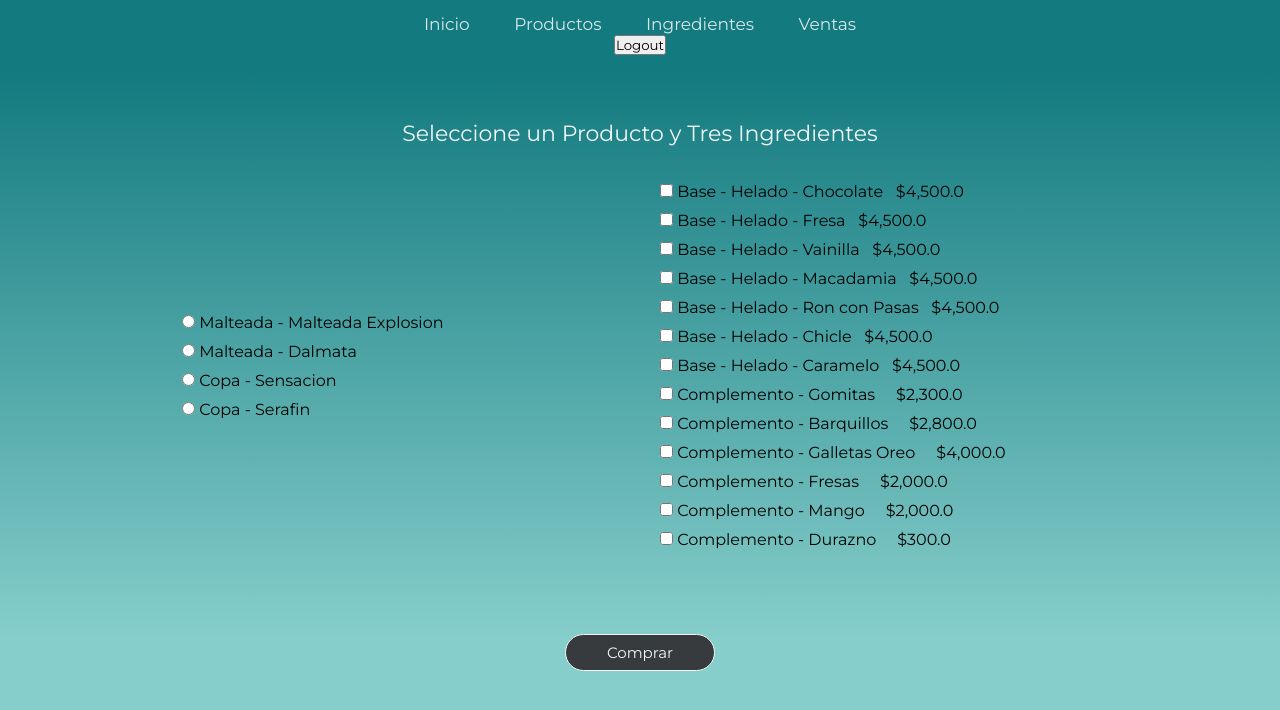
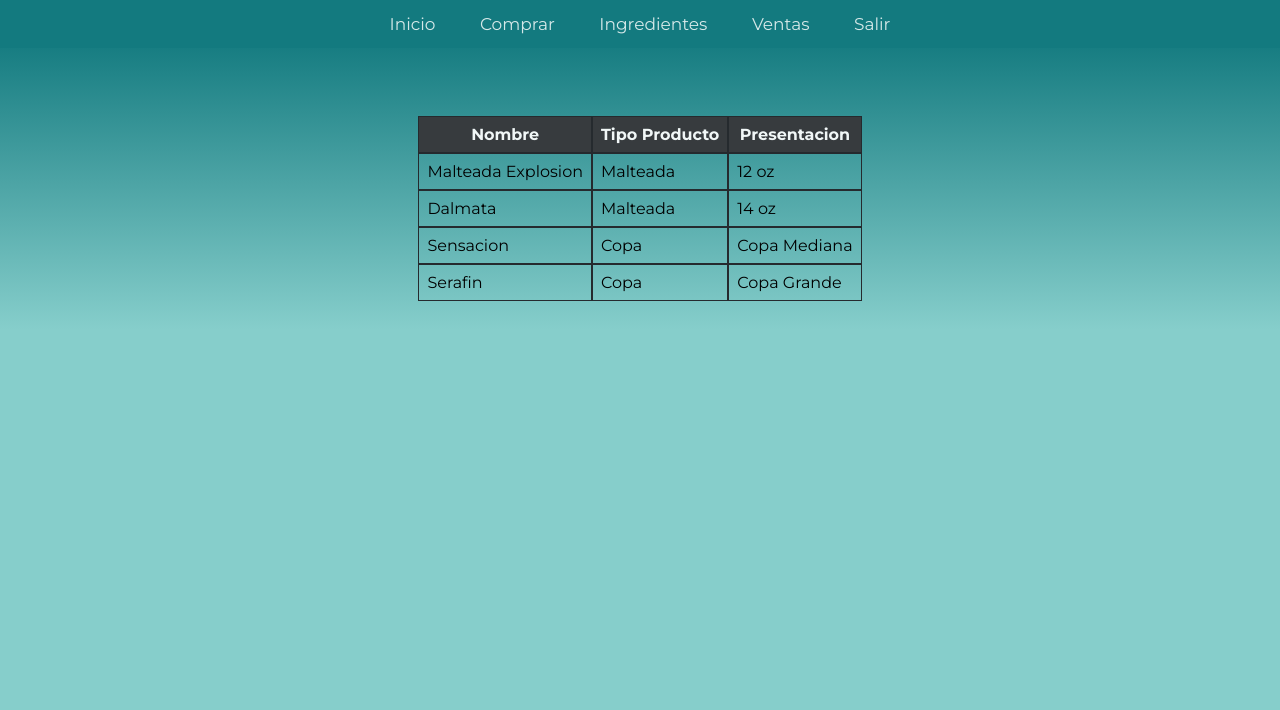
Before and after one commit to UniAAndresGualteros/PROYECTO3-cgualteros, a Flask app: page / in a window 1280 px wide. Shown: the top 710 px of the page. Run offline with Flask 3, Linux system fonts and the light colour scheme; a user stored in the database is signed in; data comes from the database, SQL or seed files in the repository; parts of the project's set-up code (start-up, migrations or seed data) failed here and were passed over.

Commit message:
Actualizacion Proyecto

```diff
--- a/app.py
+++ b/app.py
@@ -49,7 +49,7 @@ def load_user(user_id):
     return None
 
 
-@app.route('/logout', methods=['POST'])
+@app.route('/logout')
 @login_required
 def logout():
     logout_user()
@@ -62,11 +62,11 @@ def unauthorized():
 
 
 
-api.add_resource(HeladeriaController, "/")
+api.add_resource(ProductosController, "/")
+api.add_resource(HeladeriaController, "/vender")
 api.add_resource(UsuarioController, "/login")
 api.add_resource(HeladosVender, '/heladosvender')
 api.add_resource(IngredientesController, "/ingredientes")
-api.add_resource(ProductosController, "/productos")
 api.add_resource(VentasController, "/ventas")
 api.add_resource(ProductosList, '/api/productos')
 api.add_resource(ProductoporID, '/api/productos/<int:id>')
--- a/auth.py
+++ b/auth.py
@@ -1,4 +1,4 @@
-from flask import jsonify, request
+from flask import jsonify, request, make_response, render_template
 from flask_login import LoginManager, login_required, current_user, login_user, logout_user
 from functools import wraps
 from models.usuarios import Usuarios
@@ -14,7 +14,7 @@ def role_required(required_roles):
             if current_user.rol_usuario not in required_roles:
                 response = jsonify({'error': 'Acceso No Autorizado'})
                 response.status_code = 401
-                return response
+                return make_response(render_template("no-autorizado.html"))
             return fn(*args, **kwargs)
         return decorated_view
     return wrapper
--- a/controllers/consultas_api.py
+++ b/controllers/consultas_api.py
@@ -51,6 +51,8 @@ class ProductoporNombre(Resource):
 
 
 class IngredientesList(Resource):
+
+    @role_required([1,2])
     def get(self):
         ingredientes = Ingredientes.query.join(Sabores, Ingredientes.sabor_base==Sabores.idSabor).all()
 
@@ -78,6 +80,8 @@ class IngredientesList(Resource):
 
 
 class IngredienteporID(Resource):
+
+    @role_required([1,2])
     def get(self, id):
         ingredientes = Ingredientes.query.filter_by(idIngrediente=id).join(Sabores, Ingredientes.sabor_base==Sabores.idSabor)
 
@@ -105,6 +109,8 @@ class IngredienteporID(Resource):
 
 
 class IngredienteporNombre(Resource):
+
+    @role_required([1,2])
     def get(self):
         nombre = request.args.get('nombre', None)
         if nombre is None:
--- a/controllers/consultas_controller.py
+++ b/controllers/consultas_controller.py
@@ -7,10 +7,12 @@ from models. productos import Productos
 from db import db
 from sqlalchemy import text # type: ignore
 from flask_login import login_required
+from auth import role_required
 
 
 class VentasController(Resource):
 
+    @role_required([1])
     def get(self):
         sql_query = text("""
         select V.fecha_venta, P.nombre as Producto, P.tipo_producto, concat(I1.nombre,' ',S1.nombre) Ingrediente1, I1.precio as Precio_1, I1.tipo_ingrediente as Tipo_1,
@@ -32,6 +34,7 @@ class VentasController(Resource):
 
 class IngredientesController(Resource):
 
+    @role_required([1,2])
     @login_required
     def get(self):
         ingredientes = Ingredientes.query.join(Sabores, Ingredientes.sabor_base==Sabores.idSabor).order_by(Ingredientes.idIngrediente).all()
@@ -40,7 +43,6 @@ class IngredientesController(Resource):
 
 class ProductosController(Resource):
 
-    @login_required
     def get(self):
         productos = Productos.query.all()
-        return make_response(render_template("productos.html",productos=productos))
+        return make_response(render_template("index.html",productos=productos))
--- a/controllers/heladeria_controller.py
+++ b/controllers/heladeria_controller.py
@@ -6,14 +6,16 @@ from models.sabores import Sabores
 from models.ventas import Ventas
 from models.funciones import *
 from db import db
+from flask_login import login_required
 
 
 class HeladeriaController(Resource):
 
+    @login_required
     def get(self):
         ingredientes = Ingredientes.query.join(Sabores, Ingredientes.sabor_base==Sabores.idSabor).order_by(Ingredientes.idIngrediente).all()
         productos = Productos.query.all()
-        return make_response(render_template("index.html",ingredientes=ingredientes, productos=productos))
+        return make_response(render_template("vender.html",ingredientes=ingredientes, productos=productos))
 
 
 class HeladosVender(Resource):
--- a/controllers/inicio_controller.py
+++ b/controllers/inicio_controller.py
@@ -23,9 +23,7 @@ class UsuarioController(Resource):
             if user:
                 login_user(user)
 
-                if user.rol_usuario == 1:
-                    return redirect(url_for("productoscontroller"))
-                else:
-                    return redirect(url_for("ingredientescontroller"))
+
+                return redirect(url_for("productoscontroller"))
 
             return make_response(render_template("login.html"))
--- a/static/styles.css
+++ b/static/styles.css
@@ -93,6 +93,8 @@ body{
     color: #f1f7f7;
     font-size: 15px;
     cursor: pointer;
+    text-align: center;
+    text-decoration: none;
 }
 
 .PrincipalBton:hover{
@@ -141,6 +143,27 @@ li{
     color: #f1f7f7;
 }
 
+.DivImg{
+    width: 90%;
+    text-align: center;
+    font-size: 35px;
+    font-weight: 900;
+}
+
+.DivImg a{
+    text-align: center;
+    font-size: 25px;
+    font-weight: 800;
+    padding: 10px;
+}
+
+.DivImg a:hover{
+    text-align: center;
+    font-size: 30px;
+    font-weight: 800;
+    padding: 10px;
+}
+
 .LoginInp{
     padding: 12px;
     border-radius: 20px;
--- a/templates/index.html
+++ b/templates/index.html
@@ -8,72 +8,34 @@
 </head>
 <body>
 
-    <div class="menu">
-        <a href="/" class="menua">Inicio</a>
-        <a href="/productos" class="menua">Productos</a>
-        <a href="/ingredientes"class="menua">Ingredientes</a>
-        <a href="/ventas"class="menua">Ventas</a>
-        <form action="{{ url_for('logout') }}" method="post">
-            <button type="submit">Logout</button>
-    </div>
+    {% if current_user.is_authenticated %}
+        {% include '/menu-login.html' %}
+    {% else %}
+        {% include '/menu.html' %}
+    {% endif %}
+
 
     <div class="principal">
-        <div class="principalMensajes">
-        {% with messages = get_flashed_messages(with_categories=true) %}
-            {% if messages %}
-            <ul class="flashes">
-                {% for category, message in messages %}
-                    <li class="{{ category }}">{{ message }}</li>
-                    {% endfor %}
-                </ul>
-            {% endif %}
-        {% endwith %}
+        <table  class="principalTabla">
 
-        <form action="/heladosvender" method="post">
-
-        </div>
-
-            <div class="divPrincipalP"><p>Seleccione un Producto y Tres Ingredientes</p></div>
-
-            <div class="divPrincipal">
+                <tr>
+                    <th>Nombre</th>
+                    <th>Tipo Producto</th>
+                    <th>Presentacion</th>
+                </tr>
 
 
                 {% for producto in productos %}
-
-                <li>
-                    <input type="radio" name="producto" value="{{ producto.idProducto }}" id="producto_{{ producto.idProducto }}">
-                    <label for="producto_{{ producto.idProducto }}">{{ producto.tipo_producto }} - {{ producto.nombre }}</label>
-                </li>
+                    <tr>
+                        <td>{{producto.nombre}}</td>
+                        <td>{{producto.tipo_producto}}</td>
+                        <td>{{producto.presentacion}}</td>
+                    </tr>
+                {% endfor %}
 
 
-
-                {% endfor %}
-
-            </div>
-            <div class="divPrincipal">
-
-
-                {% for ingrediente in ingredientes %}
-
-                <li>
-                    <input type="checkbox" name="ingredientes" value="{{ ingrediente.idIngrediente }}" id="ingrediente_{{ ingrediente.idIngrediente }}">
-                    <label for="ingrediente_{{ ingrediente.idIngrediente }}">{{ ingrediente.tipo_ingrediente }} - {{ ingrediente.nombre }}
-                        {% if ingrediente.sabores.nombre == "Sin Sabor" %}
-                            &nbsp
-                        {% else %}
-                            - {{ingrediente.sabores.nombre}}
-                        {% endif %}
-                        &nbsp   ${{'{:,}'.format(ingrediente.precio)}}
-                    </label>
-                </li>
-
-            {% endfor %}
-
-            </div>
-            <div class="divPrincipalBoton">
-            <button type="submit" class="PrincipalBton">Comprar</button>
-            </div>
-        </form>
+        </table>
+    </div>
 
 </body>
 </html>
--- a/templates/login.html
+++ b/templates/login.html
@@ -18,6 +18,7 @@
             <input type="password" name="password" id="password" required class="LoginInp">
             <br><br>
             <button class="PrincipalBton" type="submit">Login</button>
+            <a href="/" class="PrincipalBton">Inicio</a>
         </form>
     </div>
 </body>
--- /dev/null
+++ b/templates/menu-login.html
@@ -0,0 +1,7 @@
+<div class="menu">
+    <a href="/" class="menua">Inicio</a>
+    <a href="/vender" class="menua">Comprar</a>
+    <a href="/ingredientes"class="menua">Ingredientes</a>
+    <a href="/ventas"class="menua">Ventas</a>
+    <a href="{{ url_for('logout') }}"class="menua">Salir</a>
+</div>
--- /dev/null
+++ b/templates/menu.html
@@ -0,0 +1,4 @@
+<div class="menu">
+    <a href="/" class="menua">Inicio</a>
+    <a href="{{ url_for('usuariocontroller') }}"class="menua">Ingresar</a>
+</div>
```
Also changed, not shown: templates/ingredientes.html (+1 -6 lines), templates/no-autorizado.html (added, +21 -0 lines), templates/productos.html (deleted, +0 -41 lines), templates/vender.html (added, +72 -0 lines), templates/ventas.html (+1 -6 lines), static/img/no-autorizado.jpg (added).
